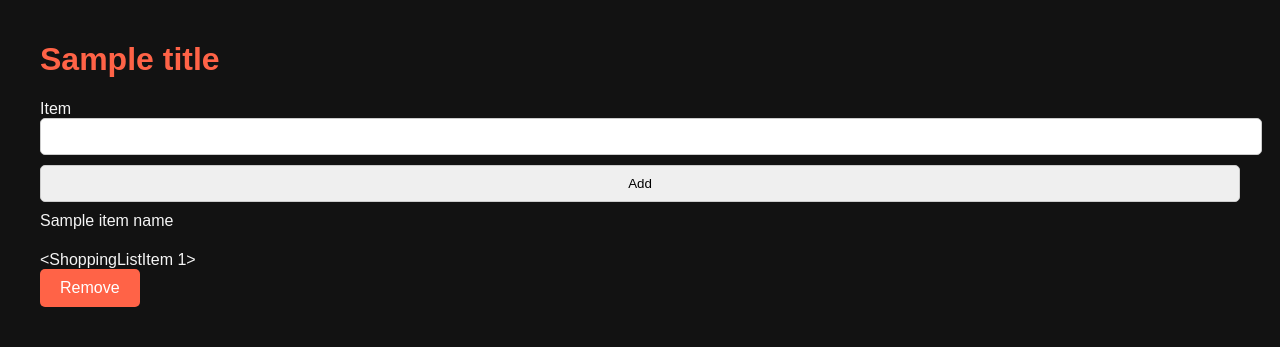
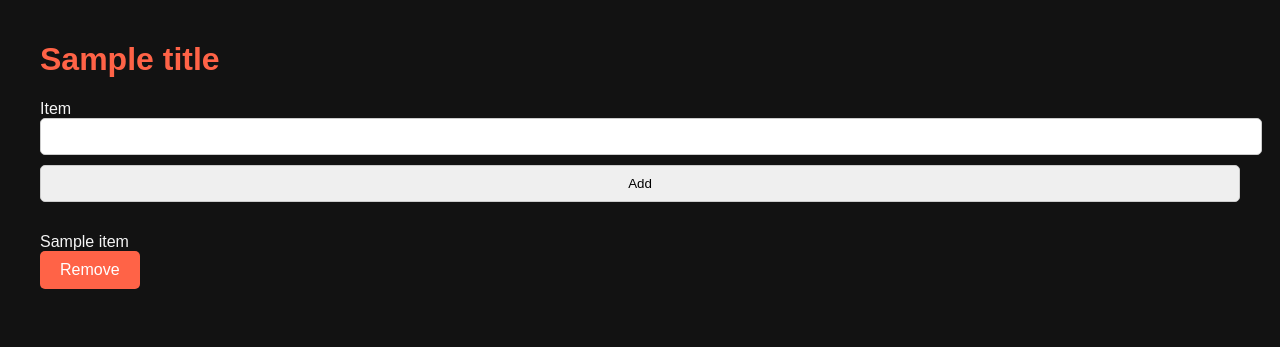
Before and after one commit to Jade216/FlavorQuest, a Flask app: template templates/shopping_list.html in a window 1280 px wide. Shown: the part 83-430 px from the top of the page. Run offline with Flask 3, Linux system fonts and the light colour scheme; tables that the repository leaves empty hold one stand-in row (values such as "Sample post"); the template is opened without the code that fills it: values that come from a table or form of the project are taken from there, most other values are stand-ins (such as "Sample title", 1, 10 or a date in 2020); some libraries are stand-ins or nearby versions.

Commit message:
fixed bug

```diff
--- a/app.py
+++ b/app.py
@@ -451,6 +451,7 @@ def shopping_list():
 
     # Retrieve all shopping list items for the current user
     items = ShoppingListItem.query.filter_by(user_id=current_user.id).all()
+
     return render_template('shopping_list.html', form=form, items=items)
 
 @app.route('/remove_item/<int:item_id>', methods=['POST'])
--- a/templates/shopping_list.html
+++ b/templates/shopping_list.html
@@ -7,11 +7,11 @@
     <div>{{ form.item.label }} {{ form.item(size=32) }}</div>
     <div>{{ form.submit() }}</div>
   </form>
-  {{ item_name }}
+
   <ul>
     {% for item in items %}
     <li>
-      {{ item }}
+      {{ item.item_name }}
       <form method="POST" action="/remove_item/{{item.id}}">
         <button type="submit">Remove</button>
       </form>
```
